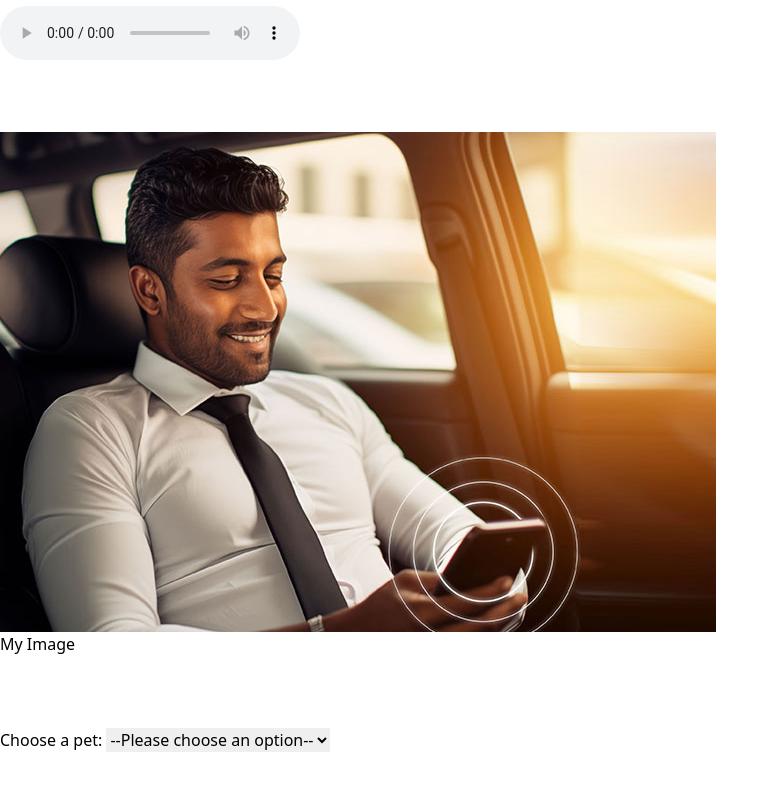
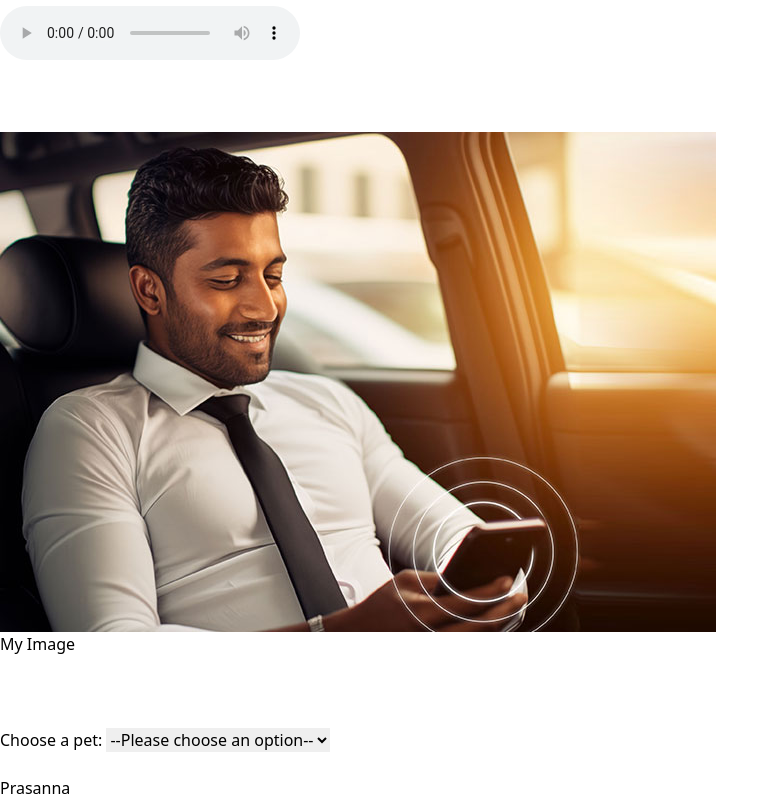
Before and after one commit to Prasee92/AMWD-Prasanna, a plain HTML site: page index.html in a window 1280 px wide. Shown: the part 3869-4669 px from the top of the page, without its empty margins (0-779 px from the left). Before the commit the page ends 4621 px from the top, so only its background shows below. Drawn offline with nearby package versions, Linux system fonts and the light colour scheme; files whose address does not match are found by name.

Commit message:
name added

```diff
--- a/index.html
+++ b/index.html
@@ -180,6 +180,8 @@
         <option value="spider">Spider</option>
         <option value="goldfish">Goldfish</option>
     </select>
+    <br><br>
+    <div<h1>Prasanna</h1></div>
 </body>
 
 </html>
```
